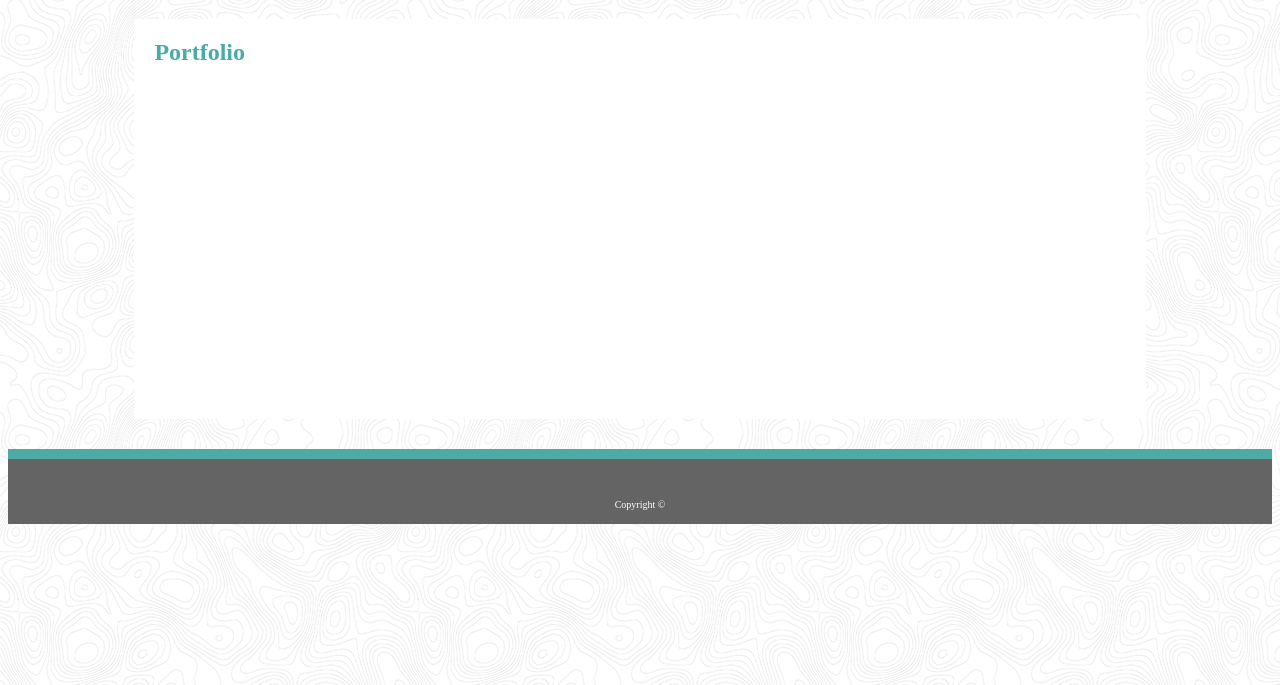
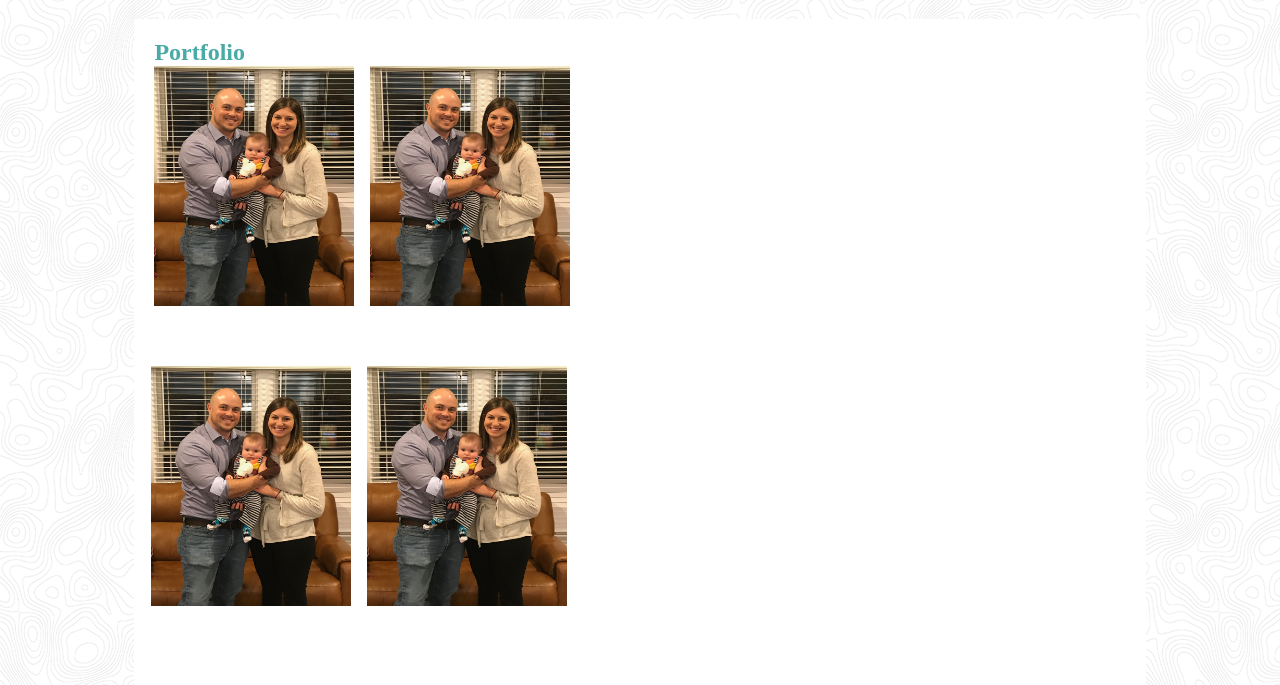
Before and after one commit to brucewilson1103/Basic-Portfolio, a plain HTML site: page portfolio.html in a window 1280 px wide. Shown: the part 115-800 px from the top of the page. Drawn offline with Linux system fonts and the light colour scheme.

Commit message:
portfolio images added

```diff
--- a/assets/css/style.css
+++ b/assets/css/style.css
@@ -136,5 +136,31 @@ footer{
   padding: 20px;
   color: #4aaaa5;
   background-color:#ffffff;
-  height: 400px;
+  height: 900px;
 }
+
+.picture2{
+  position: relative;
+  left: 10px;
+
+}
+.picture3{
+  position: relative;
+  top: 300px;
+  right: 415px;
+
+}
+
+.picture4{
+  position: relative;
+  top: 300px;
+  right: 405px;
+
+}
+
+.picture5{
+  position: relative;
+  top: 600px;
+  right: 828px;
+
+}
--- a/portfolio.html
+++ b/portfolio.html
@@ -18,10 +18,18 @@
       </div>
     </div>
 
-    <div class="conwhite">
-        <h2 class="middle">Portfolio</h2>
-          <div><form action="input"></form></div>
+    <div>
+        <h2 class="pmiddle">Portfolio<br>
+        <img class="picture1" src="assets/images/family.jpg" width="200" height="240">
 
+        <img class="picture2" src="assets/images/family.jpg" width="200" height="240">
+
+        <img class="picture3" src="assets/images/family.jpg" width="200" height="240">
+
+        <img class="picture4" src="assets/images/family.jpg" width="200" height="240">
+
+        <img class="picture5" src="assets/images/family.jpg" width="200" height="240">
+        </h2>
 
 
 
```
